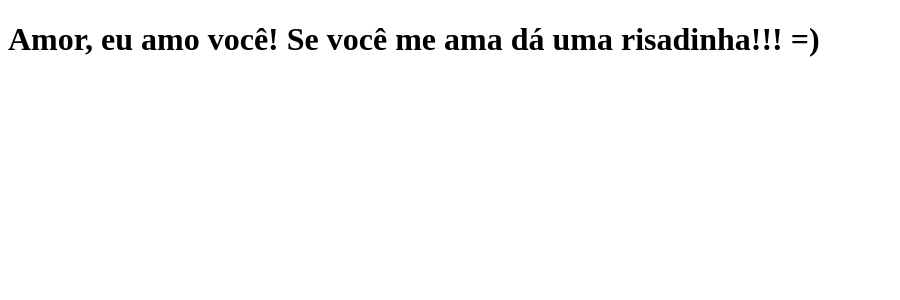
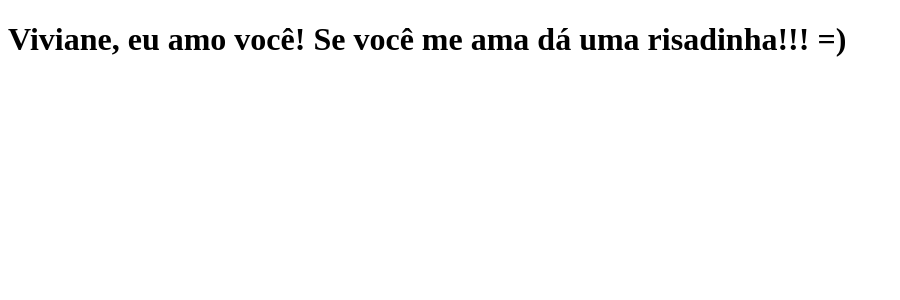
Before and after one commit to devrm/clone-tabnews, a Next.js app: page / in a window 1280 px wide. Shown: the top 300 px of the page, without its empty margins (0-900 px from the left). Built offline with nearby package versions, Linux system fonts and the light colour scheme.

Commit message:
mensagem nova

```diff
--- a/pages/index.js
+++ b/pages/index.js
@@ -1,5 +1,5 @@
 function Home() {
-    return <h1>Amor, eu amo você! Se você me ama dá uma risadinha!!! =)</h1>
+    return <h1>Viviane, eu amo você! Se você me ama dá uma risadinha!!! =)</h1>
 }
 
 export default Home;
```
